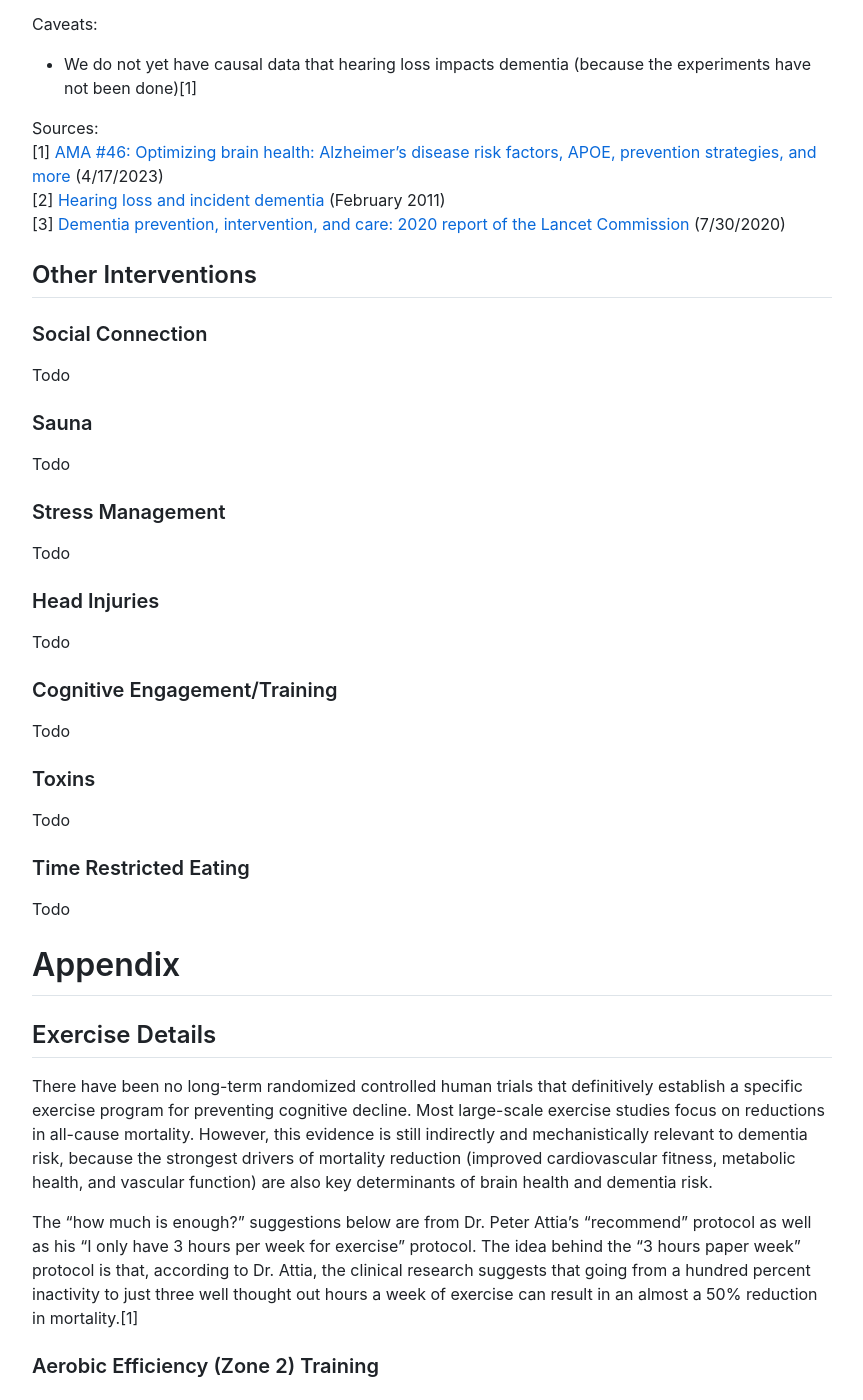
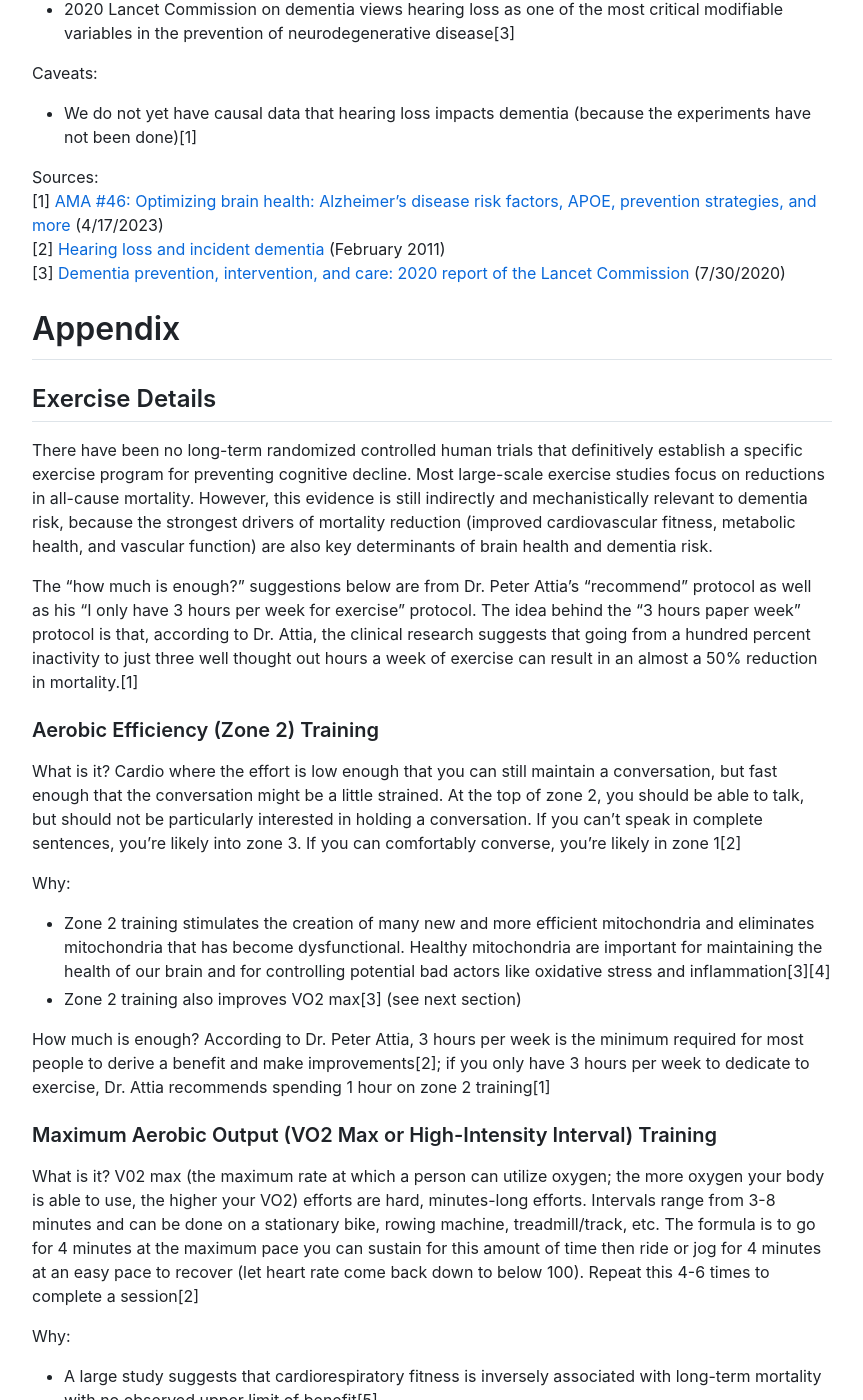
Before and after one commit to samtmartin/brainhealth, a Jekyll site: the page built from index.md, in a window 1280 px wide and 1400 px high, scrolled down 13593 px. Shown: the whole window, without its empty margins (208-1071 px from the left). Built offline with Jekyll 4.4.1, drawn with Linux system fonts in a browser that asks for light colours; nearby versions of some CDN libraries; our own code applies the rules of GitHub Pages for plain Markdown files; some of the changed text lies outside the part shown.

Commit message:
Nit. Move hearing into 'other interventions' section and remove todo placeholders for future sections.

```diff
--- a/index.md
+++ b/index.md
@@ -427,36 +429,6 @@ Sources:
 [1] [AMA #46: Optimizing brain health: Alzheimer's disease risk factors, APOE, prevention strategies, and more](https://peterattiamd.com/ama46/) (4/17/2023)
 [2] [Hearing loss and incident dementia](https://pubmed.ncbi.nlm.nih.gov/21320988/) (February 2011)
 [3] [Dementia prevention, intervention, and care: 2020 report of the Lancet Commission](https://www.thelancet.com/journals/lancet/article/PIIS0140-6736(20)30367-6/fulltext) (7/30/2020)
-
-## Other Interventions
-
-### Social Connection
-
-Todo
-
-### Sauna
-
-Todo
-
-### Stress Management
-
-Todo
-
-### Head Injuries
-
-Todo
-
-### Cognitive Engagement/Training
-
-Todo
-
-### Toxins
-
-Todo
-
-### Time Restricted Eating
-
-Todo
 
 # Appendix
 
```
Also changed, not shown: other parts of index.md (+4 -2 lines).
